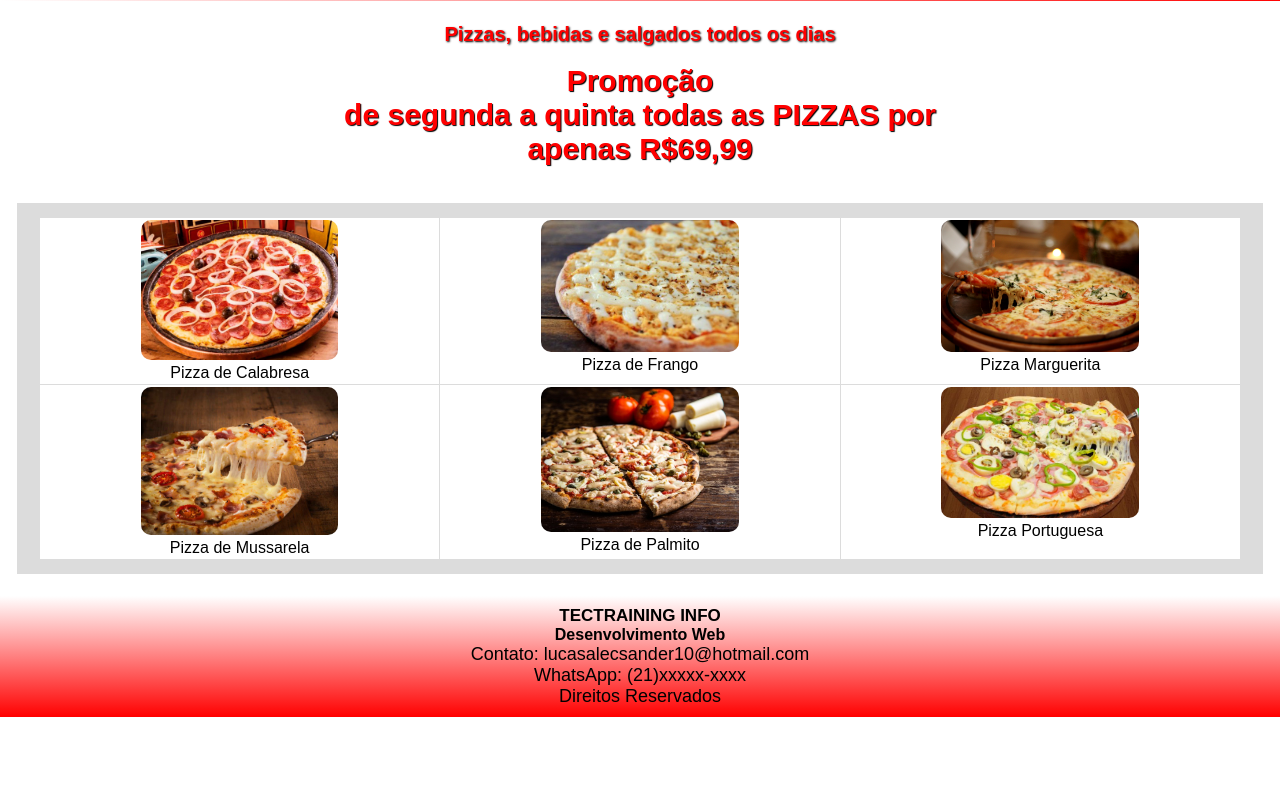
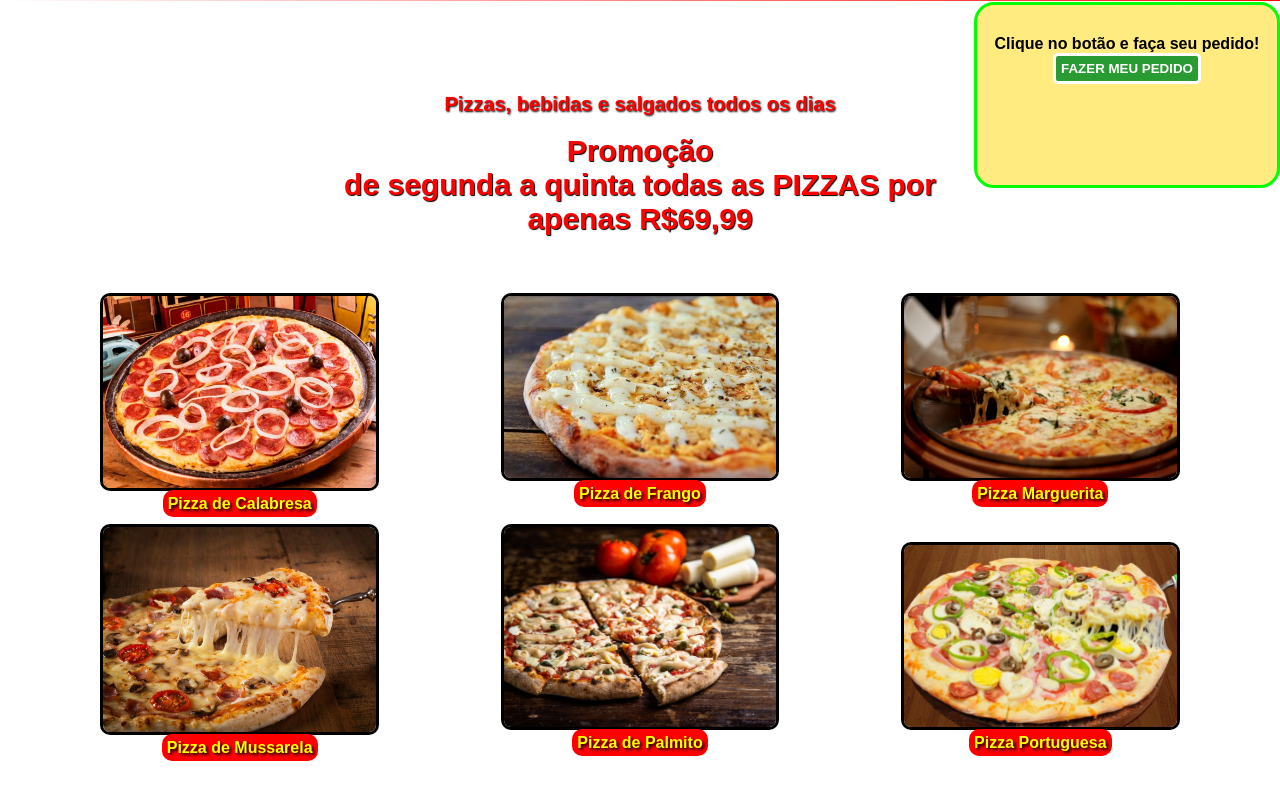
Before and after one commit to LucasAlec/Projeto-Fast-Food, a plain HTML site: page index.html in a window 1280 px wide. Shown: the part 218-1010 px from the top of the page. Before the commit the page ends 935 px from the top, so only its background shows below. Drawn offline with Linux system fonts and the light colour scheme.

Commit message:
Efeito nos Links e Botão Compras

```diff
--- a/CSS/estilo.css
+++ b/CSS/estilo.css
@@ -41,7 +41,7 @@ footer{
     text-align: justify;
     margin: 0 auto;
     max-width: 95%;
-    padding-top: 23rem;
+    padding-top: 30rem;
 }
 h1{
     font-size: 2rem;
@@ -72,10 +72,12 @@ figure{
 .imagens-site{
     /* Modifica as bordas no sentido horário (esquerda-direita) */
     border-radius: 10px 10px 10px 10px ;
-    width: 50%;
-    height: 30%;
+    width: 70%;
+    height: 50%;
+    border: solid;
 }
 @media(min-width: 300px) and (max-width: 450px){
+
     .imagens-site{
     /* Modifica as bordas no sentido horário (esquerda-direita) */
     border-radius: 20px 20px 20px 20px ;
@@ -85,17 +87,36 @@ figure{
 
 }
 #compras{
-    background-color: #ffff00;
-    width: 150px;
-    height: 100px;
+    background-color: rgba(255, 215, 0, 0.5);
+    width: 300px;
+    height: 150px;
     right: 0;
     position: fixed;
     text-align: center;
-    margin-top: 6rem;
+    margin-top: 22rem;
     z-index: 1;
+    border-radius: 20px;
+    padding-top: 30px;
+    border: solid rgb(0, 255, 0);
 }
+@media(min-width: 280px) and (max-width: 820px){
+    #compras{
+        background-color: rgba(255, 215, 0, 0.5);
+        width: 160px;
+        height: 100px;
+        right: 0;
+        position: fixed;
+        text-align: center;
+        margin-top: 21rem;
+        z-index: 1;
+        border-radius: 20px;
+        padding-top: 5px;
+        border: solid rgb(0, 255, 0);
+}
+}
+
 #grid-conteudo{
-    background-color: #dcdcdc;
+    background-color: #fff;
 }
 .grid{
     display: grid;
@@ -107,7 +128,7 @@ figure{
 .grid div{
     background-color: #fff;
     text-align: center;
-    padding: 2px;
+    padding: 0.5rem;
 
 }
 #formulario{
@@ -139,20 +160,37 @@ input{
     padding: 5px;
     font-weight: bold;
 }
+#btn-compras{
+    background-color: rgb(40, 155, 50);
+    color: #fff;
+    font-weight: bold;
+    padding: 5px;
+    font-weight: bold;
+    border-radius: 5px;
+    border: solid;
+}
+
 nav{
     text-align: right;
     font-size: 1.6rem;
-    word-spacing:10px;
+    word-spacing:30px;
     margin-right: 5%;
     margin-bottom: 5px;
 }
 a{
     text-decoration: none;
-    color: #fff;
+    color: #ffff00;
     font-weight: bold;
     text-shadow: 2px 2px 3px #000;
+    background-color: rgb(255, 0, 0);
+    padding: 5px;
+    border-radius: 10px;
 }
 a:hover{
-    color: #ffff00;
+    color: #fff;
     text-shadow: 2px 2px 3px #000;
+    background-color: rgb(255, 0, 0);
+    padding: 5px;
+    border-radius: 10px;
+    border: solid #ffff00;
 }
--- a/index.html
+++ b/index.html
@@ -22,13 +22,12 @@
         </figure>
     </header>
 
-    <!--
     <div id="compras">
 
-        <h4>Caixa de compras</h4>
-        <button>COMPRAR AGORA</button>
+        <h4>Clique no botão e faça seu pedido!</h4>
+        <button id="btn-compras">FAZER MEU PEDIDO</button>
 
-    </div> -->
+    </div>
 
     <br>
     <section class="conteudo-topo">
@@ -76,42 +75,43 @@
             <div>
                 <figure>
                     <img class="imagens-site" src="img/calabresa.jpg" alt="Pizza de Calabresa">
-                    <figcaption>Pizza de Calabresa</figcaption>
+                    <figcaption> <a href="#">Pizza de Calabresa</a></figcaption>
                 </figure>
             </div>
 
             <div>
                 <figure>
                     <img class="imagens-site" src="img/frango.jpg" alt="Pizza de Frango">
-                    <figcaption>Pizza de Frango</figcaption>
+                    <figcaption><a href="#">Pizza de Frango</a></figcaption>
                 </figure>
             </div>
 
             <div>
                 <figure>
                     <img class="imagens-site" src="img/marguerita.jpg" alt="Pizza Marguerita">
-                    <figcaption>Pizza Marguerita</figcaption>
+                    <figcaption><a href="#">Pizza Marguerita</a></figcaption>
                 </figure>
             </div>
 
             <div>
                 <figure>
                     <img class="imagens-site" src="img/mussarela.jpg" alt="Pizza de Mussarela">
-                    <figcaption>Pizza de Mussarela</figcaption>
+                    <figcaption><a href="#">Pizza de Mussarela</a></figcaption>
                 </figure>
             </div>
 
             <div>
                 <figure>
                     <img class="imagens-site" src="img/palmito.jpg" alt="Pizza de Palmito">
-                    <figcaption>Pizza de Palmito</figcaption>
+                    <figcaption><a href="#">Pizza de Palmito</a></figcaption>
                 </figure>
             </div>
 
             <div>
                 <figure>
+                    <br>
                     <img class="imagens-site" src="img/portuguesa.jpg" alt="Pizza Portuguesa">
-                    <figcaption>Pizza Portuguesa</figcaption>
+                    <figcaption><a href="#">Pizza Portuguesa</a></figcaption>
                 </figure>
             </div>
 
@@ -156,11 +156,12 @@
 
     <br>
     <footer>
-        <h3>TECTRAINING INFO</h3>
-        <h4>Desenvolvimento Web</h4>
-        <p>Contato: lucasalecsander10@hotmail.com</p>
+        <h3>Pizza do Bairro</h3>
+        <h4>A melhor da região</h4>
+        <br>
         <p>WhatsApp: (21)xxxxx-xxxx</p>
-        <p>Direitos Reservados</p>
+        <br>
+        <p>Desenvolvido por: Lucas Alecsander</p>
     </footer>
 
 </body>
```
Also changed, not shown: 1 other file.
